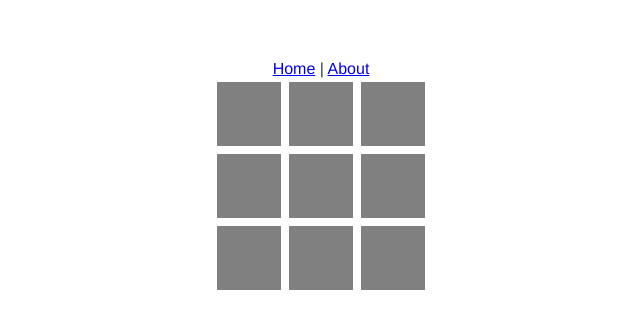
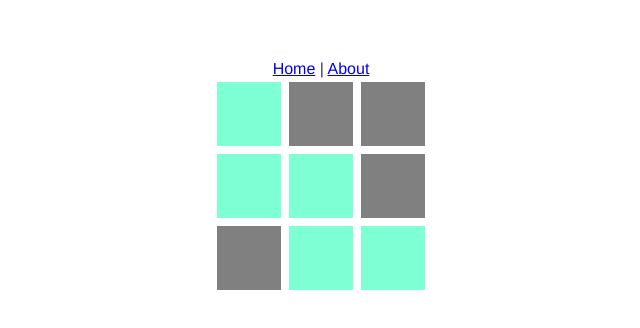
Before and after one commit to wcaokaze/clear-all-to-win, a Vue app: page /#/ in a window 1280 px wide. Shown: the top 328 px of the page, without its empty margins (319-959 px from the left). Built offline with nearby package versions, Linux system fonts and the light colour scheme.

Commit message:
field追加

```diff
--- a/src/views/Home.vue
+++ b/src/views/Home.vue
@@ -1,8 +1,8 @@
 <template>
     <div class="home">
         <div class="field">
-            <div class="row" v-for="y in 3">
-                <Cell class="cell" v-for="x in 3" :style="cellStyle"/>
+            <div class="row" v-for="row in field">
+                <Cell class="cell" v-for="cell in row" :style="cellStyle" :is-live="cell"/>
             </div>
         </div>
     </div>
@@ -20,6 +20,12 @@
     export default class Home extends Vue {
         private width  = 0;
         private height = 0;
+
+        private field: boolean[][] = [
+            [true,  false, false],
+            [true,  true,  false],
+            [false, true,  true ]
+        ];
 
         private get cellStyle(): string {
             const cellSize = Math.min(this.width / 3.0 - 8, 64);
```
